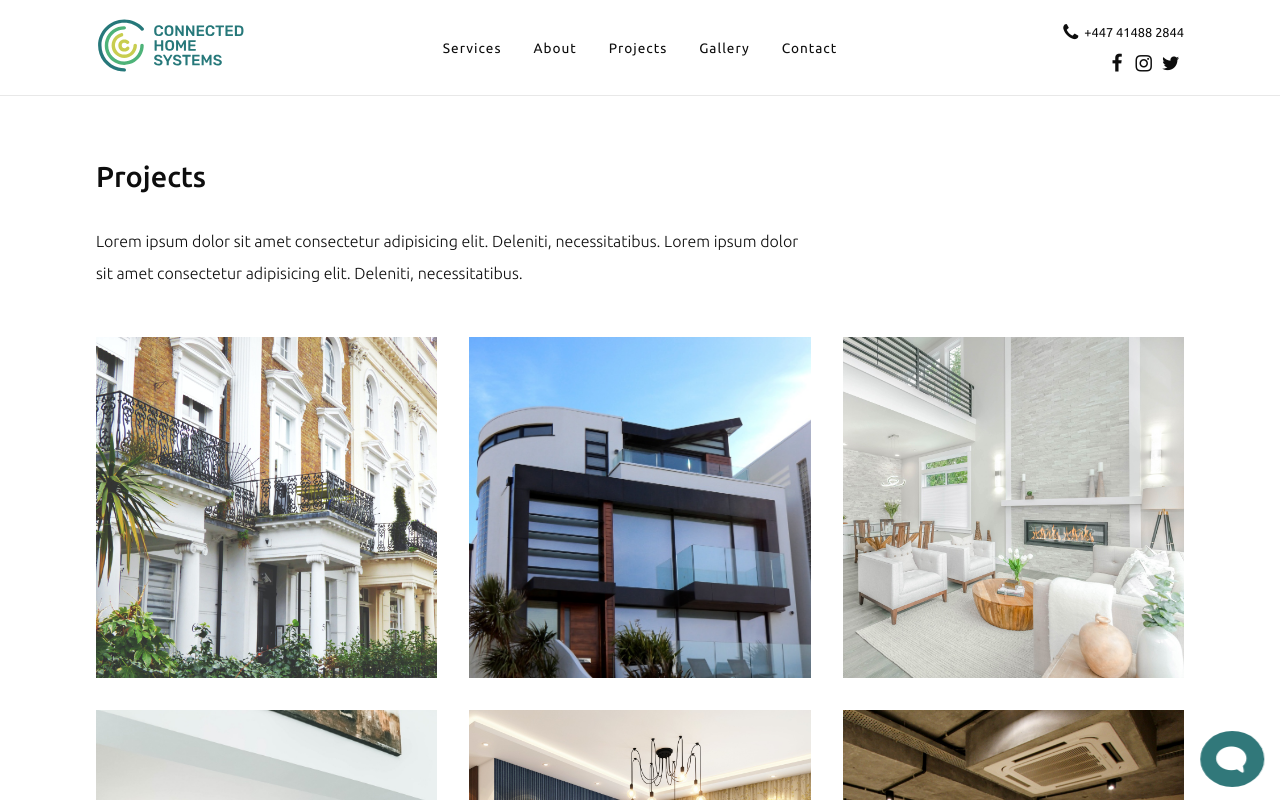
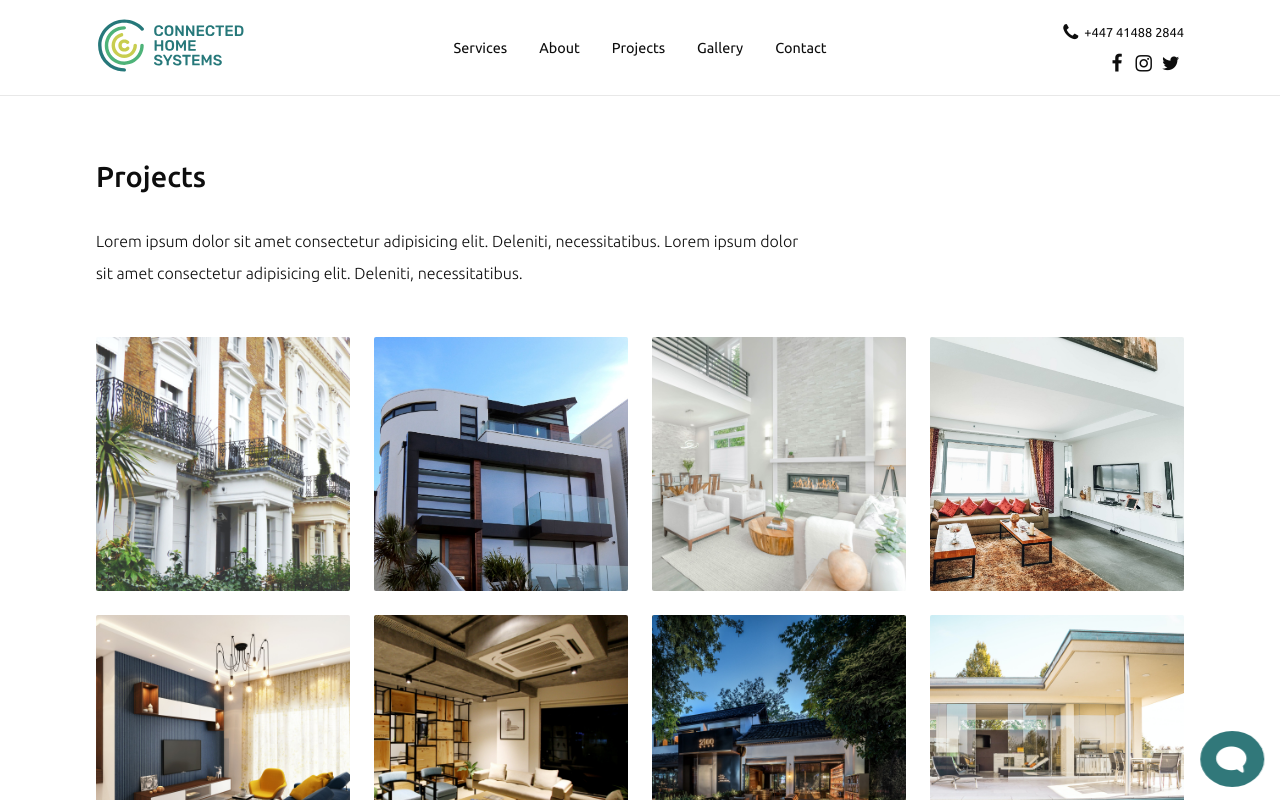
Before and after one commit to luke-meadows/connected-home-systems, a Next.js app: page /projects in a window 1280 px wide. Shown: the top 800 px of the page. Built offline with nearby package versions, Linux system fonts and the light colour scheme.

Commit message:
project grid

```diff
--- a/components/main/Nav.js
+++ b/components/main/Nav.js
@@ -112,11 +112,10 @@ const StyledNav = styled.nav`
     align-items: center;
     justify-content: center;
     margin: 0 1rem;
-    font-size: 0.85em;
+    font-size: 0.9em;
     font-weight: 400;
     color: var(--black);
     position: relative;
-    letter-spacing: 1px;
     &:hover {
       color: var(--teal);
       cursor: pointer;
--- a/components/projects/ProjectsGrid.js
+++ b/components/projects/ProjectsGrid.js
@@ -31,30 +31,34 @@ export default function ProjectsGrid() {
 
 const Grid = styled.div`
   display: grid;
-  grid-template-columns: repeat(3, 1fr);
-  grid-gap: 2rem;
+  grid-template-columns: repeat(4, 1fr);
+  grid-gap: 1.5rem;
   margin: 0 6rem 6rem 6rem;
 `;
 const GridItem = styled.div`
   aspect-ratio: 1;
   position: relative;
   cursor: pointer;
+  border-radius: 2px;
+  overflow: hidden;
   .overlay {
     position: absolute;
     height: 80%;
     width: 80%;
-    background: rgba(0, 0, 0, 0.7);
+    background: rgba(0, 0, 0, 0.8);
     top: 50%;
     left: 50%;
     transform: translate(-50%, -50%);
     display: flex;
     align-items: center;
     justify-content: center;
+    border-radius: 2px;
+
     h3 {
-      text-transform: uppercase;
-      font-weight: 500;
-      letter-spacing: 12px;
+      font-weight: 300;
       color: white;
+      font-size: 1.5rem;
+      letter-spacing: 1px;
     }
   }
 `;
--- a/components/services/ServicePage.js
+++ b/components/services/ServicePage.js
@@ -8,7 +8,7 @@ import ServicePageImageCarousel from './ServicePageImageCarousel';
 export default function ServicePage({ service }) {
   if (!service) return <Loading />;
   return (
-    <div style={{ padding: '3rem 6rem 6rem 6rem' }}>
+    <div style={{ padding: '3rem 0rem 6rem 6rem' }}>
       <h2 style={{ margin: '0 auto 3rem auto', maxWidth: '100rem' }}>
         {service.title}
       </h2>
@@ -70,7 +70,9 @@ const ImageContainer = styled.div`
   position: relative;
   border-radius: 2px;
   overflow: hidden;
-  aspect-ratio: 1;
+  /* aspect-ratio: 1; */
+  min-width: 50rem;
+  height: 30rem;
 `;
 
 const TextContainer = styled.div`
--- a/components/services/ServicePageImageCarousel.js
+++ b/components/services/ServicePageImageCarousel.js
@@ -33,7 +33,7 @@ export default function ServicePageImageCarousel({ service }) {
   }, [service]);
   if (!images.length) return <div />;
   return (
-    <div>
+    <div style={{ marginRight: '6rem' }}>
       <div
         style={{
           display: 'flex',
--- a/styles/globals.css
+++ b/styles/globals.css
@@ -29,14 +29,6 @@ h3,
 h4,
 h5,
 h6 {
-  font-family: 'Raleway', sans-serif;
-}
-h1,
-h2,
-h3,
-h4,
-h5,
-h6 {
   font-family: 'Ubuntu', sans-serif;
   color: rgb(13, 13, 13);
 }
@@ -49,10 +41,6 @@ h2 {
   font-size: 1.8rem;
   font-weight: 500;
   margin-bottom: 2.5rem;
-  /* font-family: 'Raleway', sans-serif;
-  text-transform: uppercase;
-  letter-spacing: 4px;
-  font-weight: 700; */
 }
 
 a,
```
Also changed, not shown: lib/servicesData.js, public/imgs/service-imgs/cinema.png (added), 1 other file (tests, documents, lock files or other folders).
